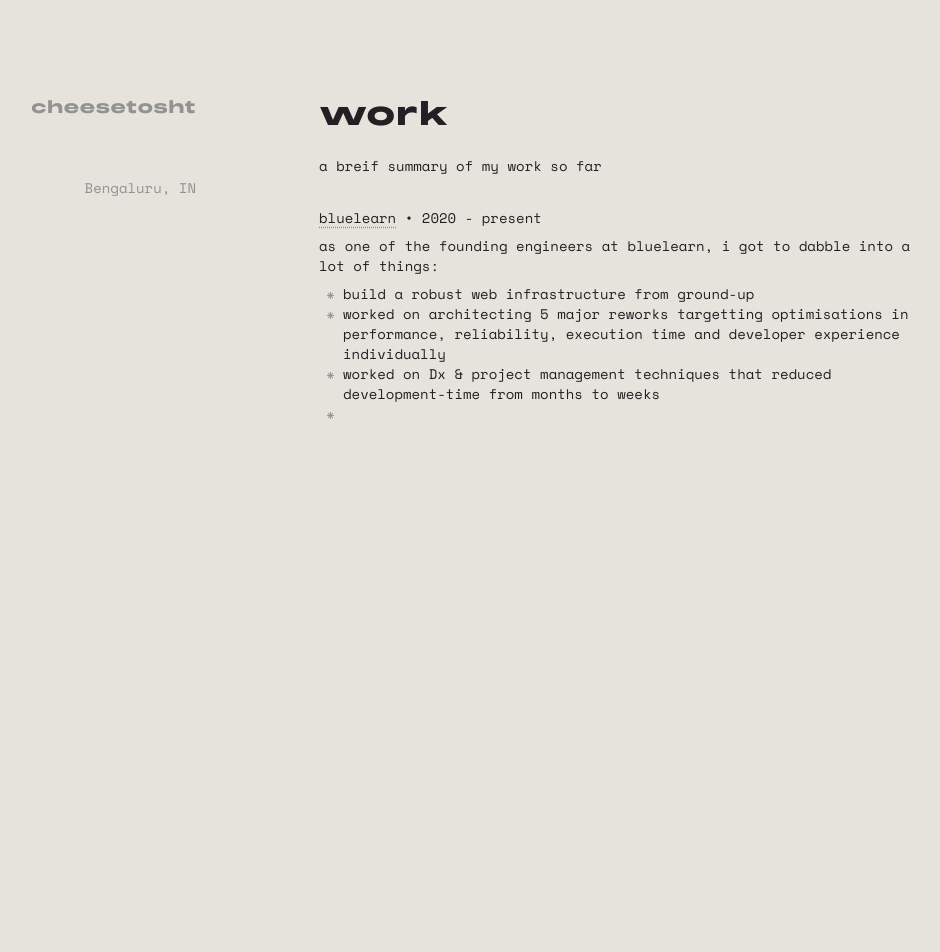
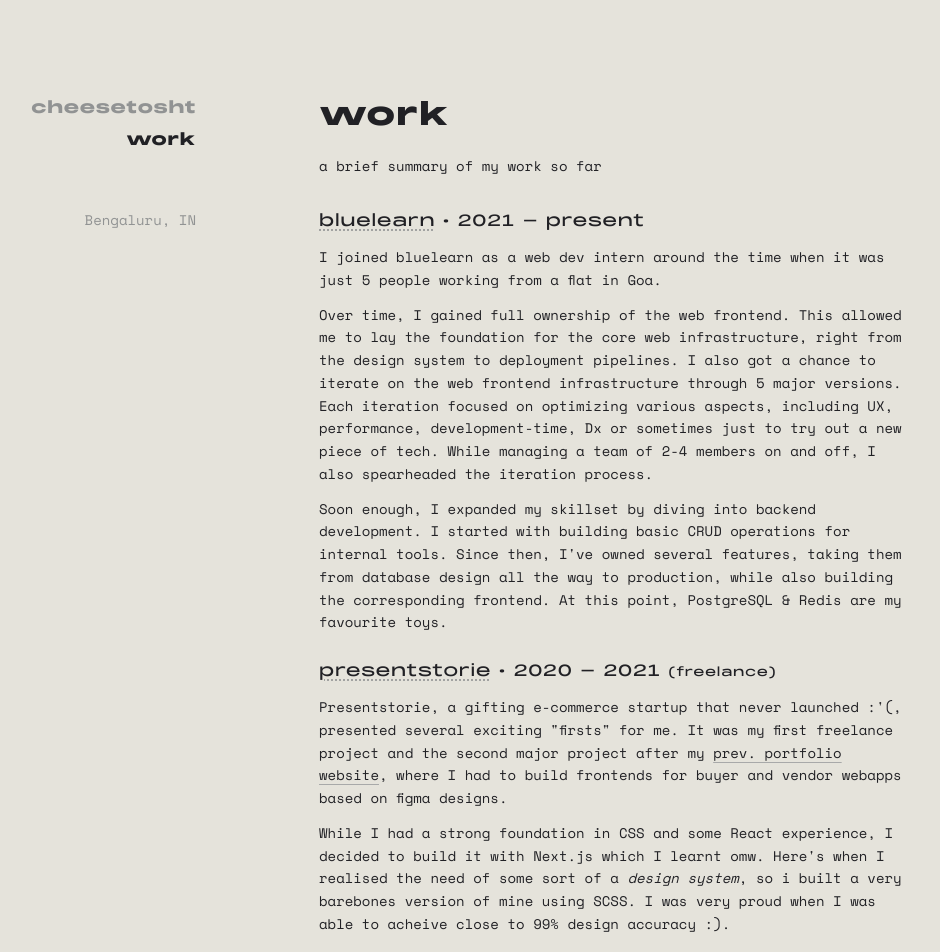
Before and after one commit to cheesetosht/portfolio-one, a SvelteKit app: page /work in a window 1280 px wide. Shown: the top 952 px of the page, without its empty margins (125-1065 px from the left). Before the commit the page ends 800 px from the top, so only its background shows below. Built offline with nearby package versions, Linux system fonts and the light colour scheme; some icons are missing.

Commit message:
add work page content

```diff
--- a/src/app.css
+++ b/src/app.css
@@ -2,9 +2,30 @@
 @tailwind components;
 @tailwind utilities;
 
+:root {
+	--dark-gray: #a5a4a1;
+}
+
 body {
 	/* background-color: #ebebeb; */
 	/* background-color: #e5e3db; */
+}
+
+body::-webkit-scrollbar {
+	width: 4px;
+}
+
+body::-webkit-scrollbar-track {
+	background-color: transparent;
+}
+
+body::-webkit-scrollbar-thumb {
+	background-color: var(--dark-gray);
+	border-radius: 8px;
+}
+
+*::selection {
+	background-color: var(--dark-gray);
 }
 
 .page-heading {
--- a/src/components/nav.svelte
+++ b/src/components/nav.svelte
@@ -6,8 +6,8 @@
 	import SocialLinks from './social-links.svelte';
 
 	const ROUTES = {
-		'/': 'cheesetosht'
-		// '/work': 'work'
+		'/': 'cheesetosht',
+		'/work': 'work'
 		// '/library': 'library'
 	};
 
@@ -40,9 +40,9 @@
 	<div class="lg:hidden text-sm tracking-wide font-bold font-display">
 		<button class="flex gap-1 items-center" on:click={() => toggleNavbar()}>
 			<span>{active_route}</span>
-			<!-- <div class="h-4 w-4 transition-all duration-300" class:rotate-90={expanded}>
+			<div class="h-4 w-4 transition-all duration-300" class:rotate-90={expanded}>
 				<Icon height="100%" width="100%" icon="carbon:chevron-right" />
-			</div> -->
+			</div>
 		</button>
 
 		{#if expanded}
--- a/src/routes/+layout.svelte
+++ b/src/routes/+layout.svelte
@@ -11,7 +11,7 @@
 		<Nav class="col-span-4 lg:col-span-2 lg:col-start-2" />
 		<main
 			id="content"
-			class="relative col-span-4 col-start-1 lg:col-start-5 pt-6 lg:pt-24 pb-6 lg:col-span-6"
+			class="relative col-span-4 col-start-1 lg:col-start-5 pt-2 lg:pt-24 pb-6 lg:col-span-6"
 		>
 			<slot />
 		</main>
--- a/src/routes/+page.svelte
+++ b/src/routes/+page.svelte
@@ -11,8 +11,8 @@
 	an unreason<span
 		class="inline-block transition origin-left duration-200 lg:rotate-12 lg:group-hover:rotate-0"
 		>a</span
-	>ble en<span class="inline-block transition duration-200 lg:-rotate-12 lg:group-hover:-rotate-0"
-		>g</span
+	>ble <br class="2xl:hidden" />en<span
+		class="inline-block transition duration-200 lg:-rotate-12 lg:group-hover:-rotate-0">g</span
 	>ineer
 </h1>
 <p class="text-sm mb-4">
--- a/src/routes/work/+page.svelte
+++ b/src/routes/work/+page.svelte
@@ -1,14 +1,33 @@
 <h1 class="page-heading">work</h1>
-<p class="text-sm mb-8">a breif summary of my work so far</p>
-<div class="space-y-2 [&_*]:text-sm">
-	<h4>
+<p class="text-sm mb-8">a brief summary of my work so far</p>
+<div class="space-y-3 [&_p]:leading-relaxed [&_p]:text-sm mb-6">
+	<h4 class="tracking-wider font-display leading-relaxed">
 		<a
 			class="underline decoration-dotted underline-offset-4 decoration-gray-400"
 			href="https://www.bluelearn.in/?utm_source=cheesetosht">bluelearn</a
-		> &bull; 2020 - present
+		>
+		&bull; <br class="sm:hidden" />2021 - present
 	</h4>
-	<p>as one of the founding engineers at bluelearn, i got to dabble into a lot of things:</p>
-	<ul
+	<p>
+		I joined bluelearn as a web dev intern around the time when it was just 5 people working from a
+		flat in Goa.
+	</p>
+	<p>
+		Over time, I gained full ownership of the web frontend. This allowed me to lay the foundation
+		for the core web infrastructure, right from the design system to deployment pipelines. I also
+		got a chance to iterate on the web frontend infrastructure through 5 major versions. Each
+		iteration focused on optimizing various aspects, including UX, performance, development-time, Dx
+		or sometimes just to try out a new piece of tech. While managing a team of 2-4 members on and
+		off, I also spearheaded the iteration process.
+	</p>
+	<p>
+		Soon enough, I expanded my skillset by diving into backend development. I started with building
+		basic CRUD operations for internal tools. Since then, I've owned several features, taking them
+		from database design all the way to production, while also building the corresponding frontend.
+		At this point, PostgreSQL & Redis are my favourite toys.
+	</p>
+	<!-- <p>as one of the founding engineers at bluelearn, i got to dabble into a lot of things:</p> -->
+	<!-- <ul
 		role="list"
 		class="marker:text-gray-400 marker:text list-disc ml-6"
 		style="list-style-type: '&#8277; ';"
@@ -23,5 +42,39 @@
 			weeks
 		</li>
 		<li></li>
-	</ul>
+	</ul> -->
 </div>
+<div class="space-y-3 [&_p]:leading-relaxed [&_p]:text-sm mb-6">
+	<h4 class="tracking-wider font-display leading-relaxed">
+		<a
+			class="underline decoration-dotted underline-offset-4 decoration-gray-400"
+			href="https://presentstorie.vercel.app/">presentstorie</a
+		>
+		&bull; <br class="sm:hidden" />2020 - 2021 <span class="text-xs">(freelance)</span>
+	</h4>
+	<p>
+		Presentstorie, a gifting e-commerce startup that never launched :'(, presented several exciting
+		"firsts" for me. It was my first freelance project and the second major project after my
+		<a href="https://thevrajshah.pages.dev" target="_blank">prev. portfolio website</a>, where I had
+		to build frontends for buyer and vendor webapps based on figma designs.
+	</p>
+	<p>
+		While I had a strong foundation in CSS and some React experience, I decided to build it with
+		Next.js which I learnt omw. Here's when I realised the need of some sort of a <i
+			>design system</i
+		>, so i built a very barebones version of mine using SCSS. I was very proud when I was able to
+		acheive close to 99% design accuracy :).
+	</p>
+	<p>
+		This was also my first time working with a backend, that's where I learnt UX intricacies of
+		production-grade frontends. I also got a glimpse of backend development & typescript while
+		working with my backend peer.
+	</p>
+</div>
+
+<hr class="mb-2 border-dashed" />
+<p class="italic text-gray-500 text-sm">
+	didn't manage to document rest of my projects, feel free to drop by on my <a
+		href="https://github.com/cheesetosht">GitHub</a
+	>.
+</p>
```
